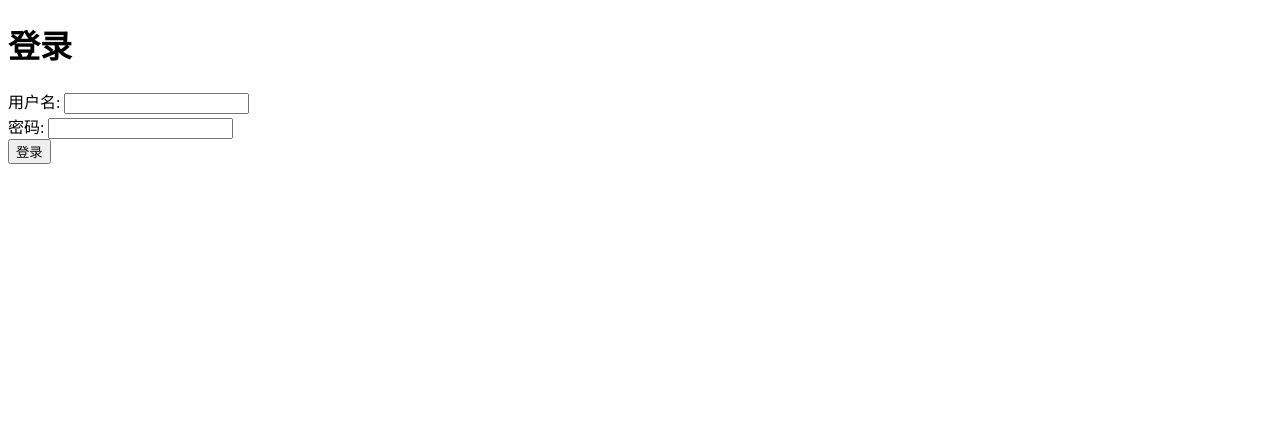
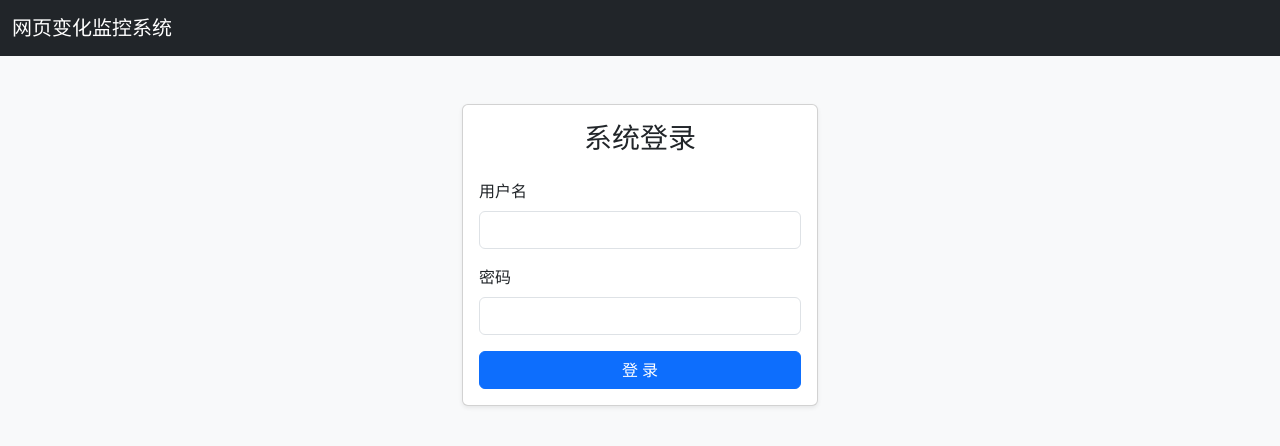
Before and after one commit to workerspages/webpage-color-changes, a Flask app: page /login in a window 1280 px wide. Shown: the top 446 px of the page. Run offline with Flask 3, Linux system fonts and the light colour scheme.

Commit message:
Update login.html

```diff
--- a/templates/login.html
+++ b/templates/login.html
@@ -1,24 +1,38 @@
-<!DOCTYPE html>
-<html lang="zh-CN">
-<head>
-    <meta charset="UTF-8">
-    <title>登录 - 网页监控系统</title>
-</head>
-<body>
-    <h1>登录</h1>
+<!-- templates/login.html -->
+{% extends "base.html" %}
+
+{% block title %}登录 - {{ super() }}{% endblock %}
+
+{% block content %}
+<div class="row justify-content-center mt-5">
+    <div class="col-md-6 col-lg-4">
+        <div class="card shadow-sm">
+            <div class="card-body">
+                <h3 class="card-title text-center mb-4">系统登录</h3>
+
                 {% with messages = get_flashed_messages() %}
                   {% if messages %}
-        <ul style="color:red;">
-        {% for message in messages %}
-          <li>{{ message }}</li>
-        {% endfor %}
-        </ul>
+                    <div class="alert alert-danger" role="alert">
+                      {{ messages[0] }}
+                    </div>
                   {% endif %}
                 {% endwith %}
+
                 <form method="post">
-        用户名: <input type="text" name="username"><br>
-        密码: <input type="password" name="password"><br>
-        <button type="submit">登录</button>
+                    <div class="mb-3">
+                        <label for="username" class="form-label">用户名</label>
+                        <input type="text" class="form-control" id="username" name="username" required>
+                    </div>
+                    <div class="mb-3">
+                        <label for="password" class="form-label">密码</label>
+                        <input type="password" class="form-control" id="password" name="password" required>
+                    </div>
+                    <div class="d-grid">
+                        <button type="submit" class="btn btn-primary">登 录</button>
+                    </div>
                 </form>
-</body>
-</html>
+            </div>
+        </div>
+    </div>
+</div>
+{% endblock %}
```
Lines whose indentation alone changed are shown as unchanged.
